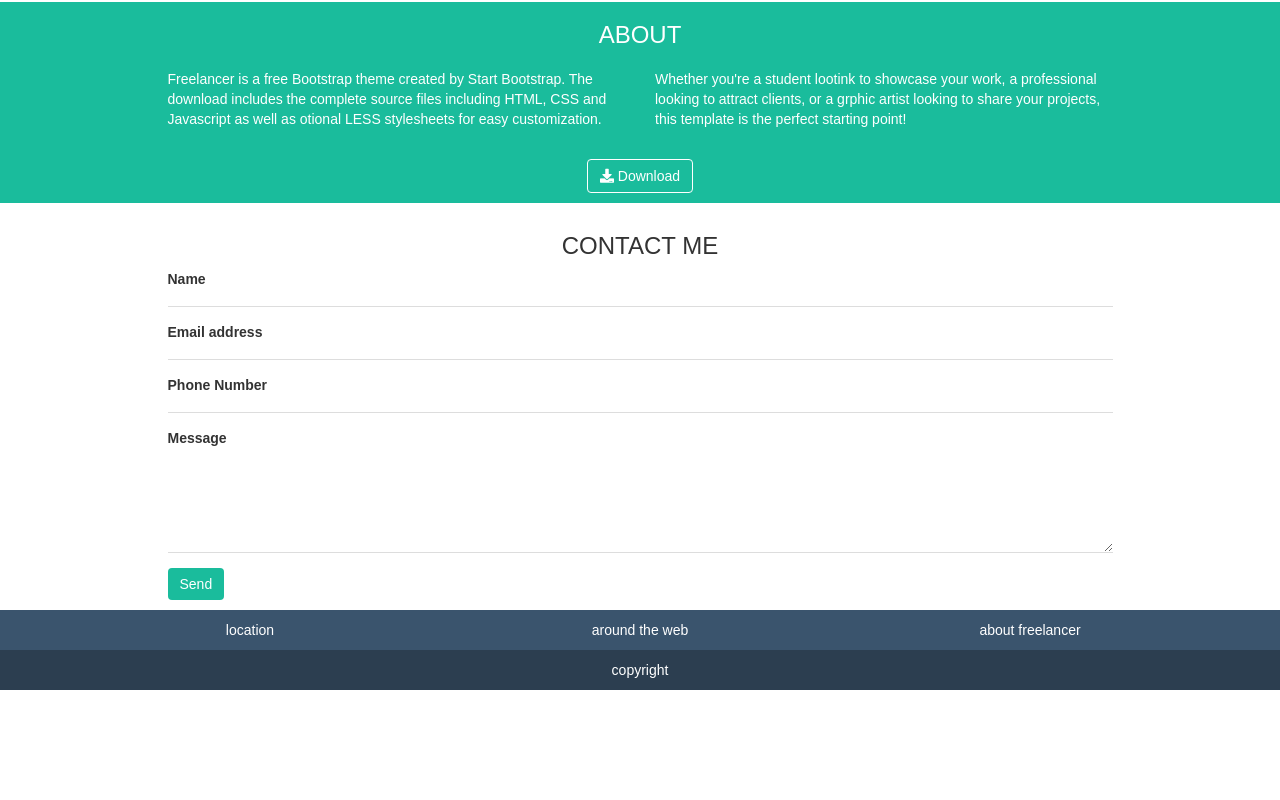
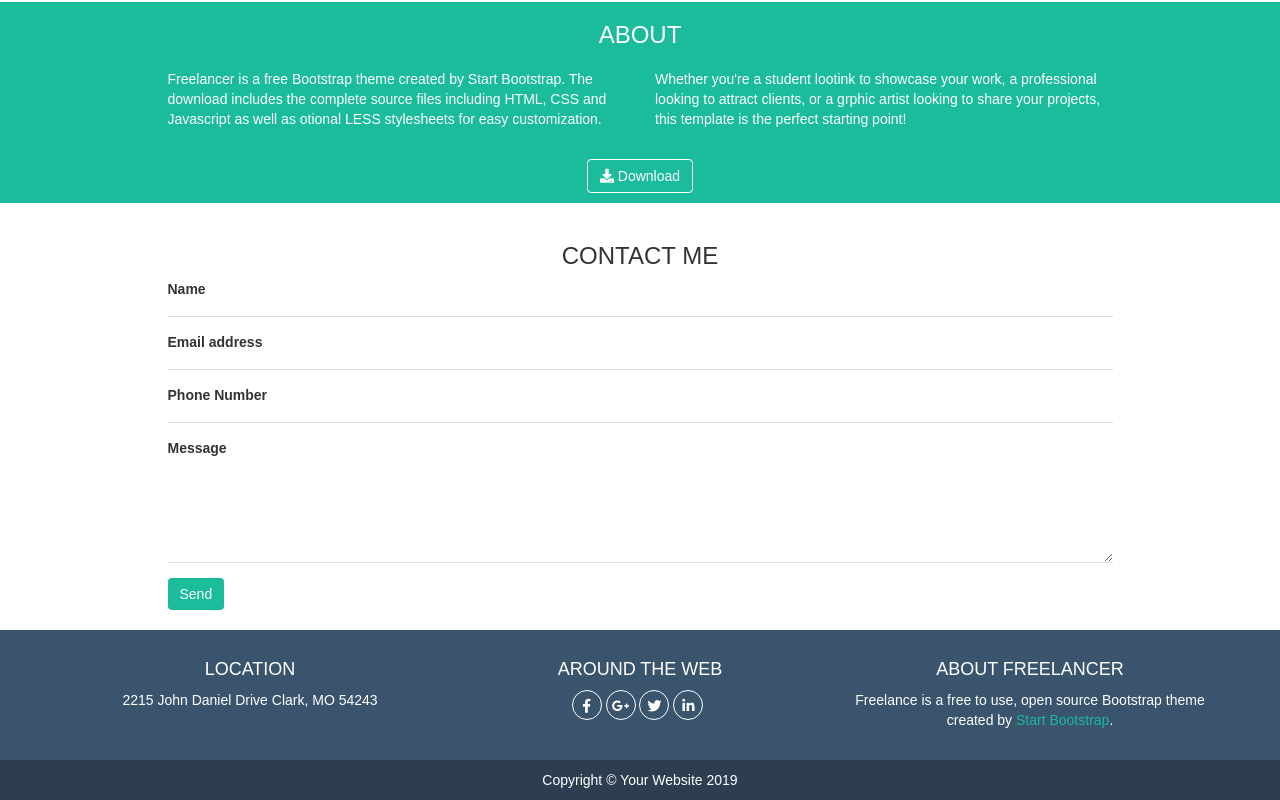
Before and after one commit to Andrea-Mattia/html-css-bootstrap-freelancer, a plain HTML site: page index.html in a window 1280 px wide. Shown: the part 1107-1907 px from the top of the page. Before the commit the page ends 1797 px from the top, so only its background shows below. Drawn offline with nearby package versions, Linux system fonts and the light colour scheme.

Commit message:
modified footer

```diff
--- a/css/main.css
+++ b/css/main.css
@@ -113,3 +113,21 @@ body {
 .registration-form textarea.form-control {
     height: 100px;
 }
+
+/* FOOTER */
+.main_foot ul li {
+    width: 30px;
+    height: 30px;
+    padding-top: 5px;
+    padding-bottom: 5px;
+    border: 1px solid #fff;
+    border-radius: 50%;
+}
+
+.main_foot ul li a {
+    color: #fff;
+}
+
+.main_foot p > a {
+    color: #1ABC9C;
+}
--- a/index.html
+++ b/index.html
@@ -118,7 +118,7 @@
         </section>
 
         <!-- CONTACT SECTION -->
-        <section class="contact mg_t_b">
+        <section class="contact mg_t_b pd_t_b">
             <div class="container">
                 <h3 class="text-uppercase center_text">contact me</h3>
                 <div class="row">
@@ -156,20 +156,36 @@
         <div class="main_foot bg_foot_blue pd_t_b">
             <div class="container">
                 <div class="row">
-                    <div class="col-xs-12 col-sm-4">
-                        location
+                    <div class="col-xs-12 col-sm-4 pd_t_b">
+                        <h4 class="text-uppercase">location</h4>
+                        <p>2215 John Daniel Drive Clark, MO 54243</p>
                     </div>
-                    <div class="col-xs-12 col-sm-4">
-                        around the web
+                    <div class="col-xs-12 col-sm-4 pd_t_b">
+                        <h4 class="text-uppercase">around the web</h4>
+                        <ul class="list-inline">
+                            <li>
+                                <a href="#"><i class="fab fa-facebook-f"></i></a>
+                            </li>
+                            <li>
+                                <a href="#"><i class="fab fa-google-plus-g"></i></a>
+                            </li>
+                            <li>
+                                <a href="#"><i class="fab fa-twitter"></i></a>
+                            </li>
+                            <li>
+                                <a href="#"><i class="fab fa-linkedin-in"></i></a>
+                            </li>
+                        </ul>
                     </div>
-                    <div class="col-xs-12 col-sm-4">
-                        about freelancer
+                    <div class="col-xs-12 col-sm-4 pd_t_b">
+                        <h4 class="text-uppercase">about freelancer</h4>
+                        <p>Freelance is a free to use, open source Bootstrap theme created by <a href="#">Start Bootstrap</a>.</p>
                     </div>
                 </div>
             </div>
         </div>
         <div class="second_foot bg_blue pd_t_b">
-            copyright
+            Copyright &copy; Your Website 2019
         </div>
     </footer>
 
```
